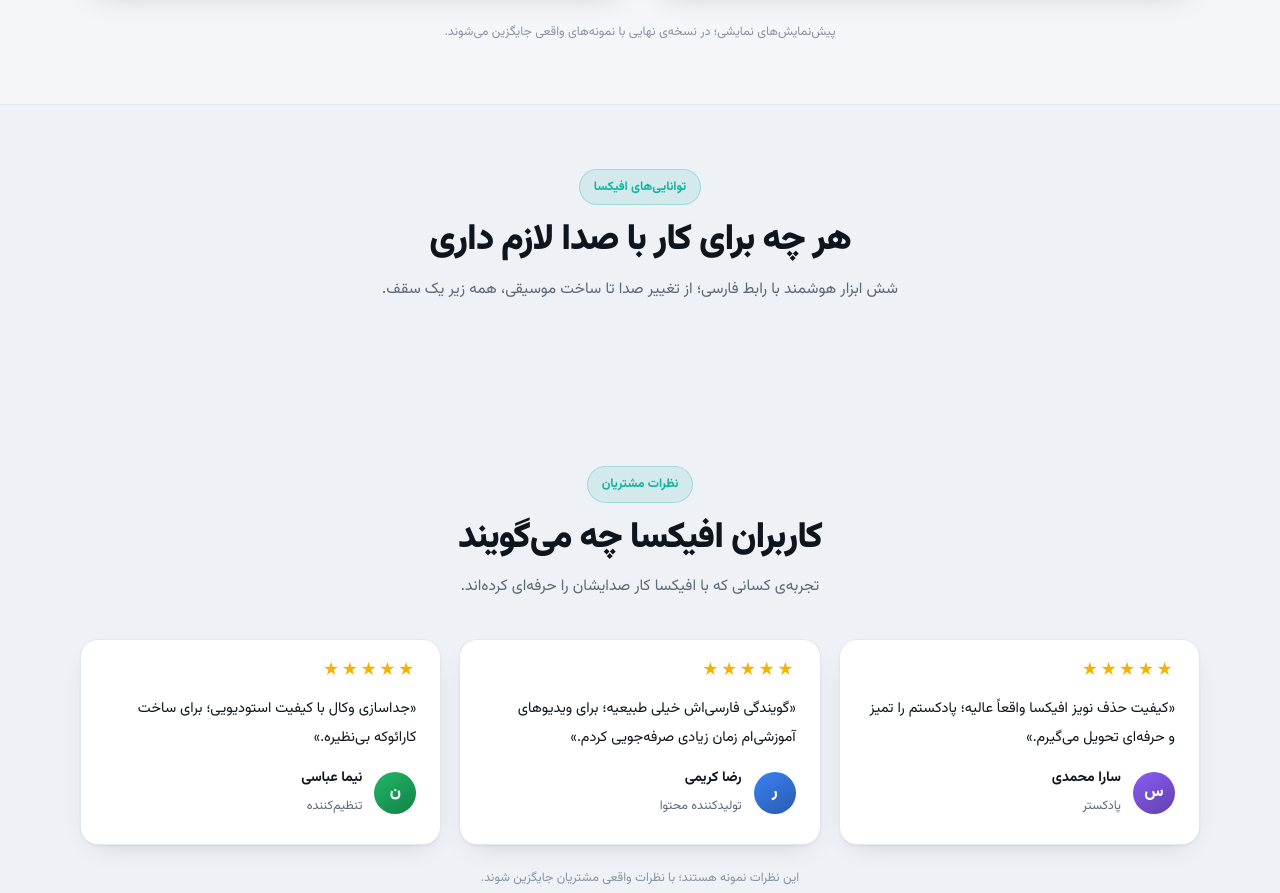
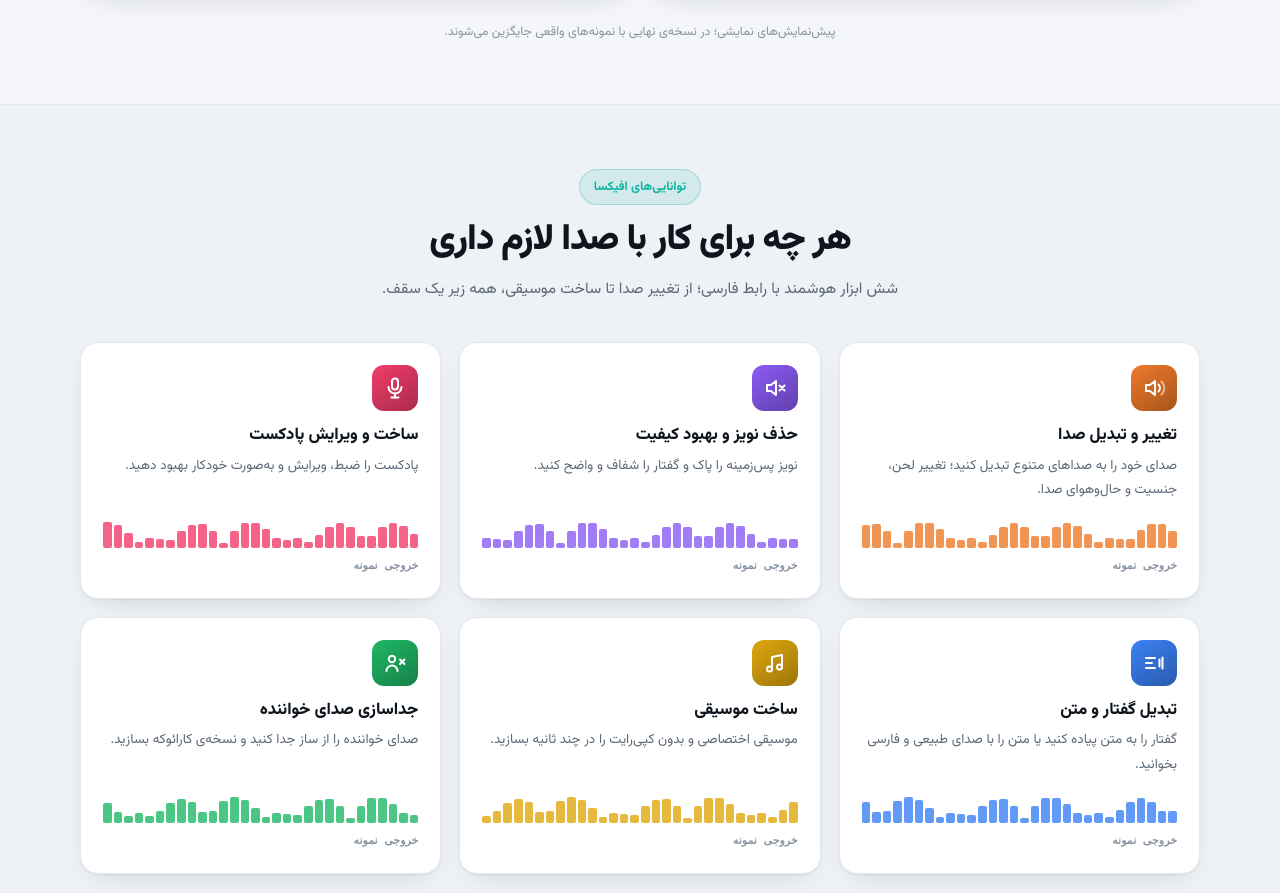
Before and after one commit to mohsen21571/afixa, a website built with Vite: page tailwind/index.html in a window 1280 px wide. Shown: the part 1496-2389 px from the top of the page. Built offline with nearby package versions, Linux system fonts and the light colour scheme.

Commit message:
رفع باگ: بازگرداندن رندر کارت‌های توانایی‌ها (و FAQ در نسخه Tailwind) که سهواً حذف شده بود

```diff
--- a/tailwind/src/main.js
+++ b/tailwind/src/main.js
@@ -20,6 +20,30 @@ const FEAT = [
   { c:5, ic:I.v5, name:'ساخت موسیقی', desc:'موسیقی اختصاصی و بدون کپی‌رایت را در چند ثانیه بسازید.' },
   { c:6, ic:I.v6, name:'جداسازی صدای خواننده', desc:'صدای خواننده را از ساز جدا کنید و نسخه‌ی کارائوکه بسازید.' },
 ]
+
+const FAQ = [
+  ['آیا استفاده از افیکسا رایگان است؟','بله، افیکسا یک پلن رایگان دارد که دسترسی به همه‌ی توانایی‌ها را با استفاده‌ی روزانه‌ی محدود فراهم می‌کند. برای حجم بیشتر و کیفیت بالاتر می‌توانید به پلن حرفه‌ای ارتقا دهید.'],
+  ['چه فرمت‌هایی پشتیبانی می‌شوند؟','رایج‌ترین فرمت‌های صوتی مانند MP3، WAV، M4A و OGG پشتیبانی می‌شوند.'],
+  ['آیا فایل‌های من ذخیره می‌شوند؟','حریم خصوصی شما مهم است؛ فایل‌ها فقط برای انجام پردازش استفاده و پس از مدتی کوتاه به‌صورت خودکار حذف می‌شوند.'],
+  ['آیا به نصب نرم‌افزار نیاز دارم؟','خیر. افیکسا کاملاً در مرورگر کار می‌کند؛ کافی است سایت را باز کنید.'],
+  ['کیفیت خروجی‌ها چطور است؟','در پلن رایگان کیفیت استاندارد و در پلن حرفه‌ای بالاترین کیفیت و بدون واترمارک ارائه می‌شود.'],
+]
+const bars = (n, seed) => {
+  let h = ''
+  for (let i = 0; i < n; i++) {
+    const r = Math.abs(Math.sin((i + seed) * 0.7) * 0.6 + Math.sin((i + seed) * 0.23) * 0.4)
+    h += `<i style="height:${Math.round((0.18 + r * 0.82) * 100)}%"></i>`
+  }
+  return h
+}
+document.getElementById('fgrid').innerHTML = FEAT.map((f, i) => `
+  <div class="fcard" style="--cat:var(--c${f.c})">
+    <div class="fi">${f.ic}</div>
+    <h4 class="text-[16.5px] font-extrabold mb-[7px]">${f.name}</h4>
+    <p class="text-[13.5px] text-muted flex-1">${f.desc}</p>
+    <div class="fwave">${bars(30, i * 4 + 1)}</div>
+    <div class="text-[11px] font-semibold text-faint mt-2 font-mono">خروجی نمونه</div>
+  </div>`).join('')
 
 const PF = [
   { c:1, t:'صوت', dur:'۰:۱۲', name:'تقلید صدا', sub:'تبدیل صدای گوینده', size:'lg', freq:196 },
```
Also changed, not shown: index.html (+2 -0 lines).
